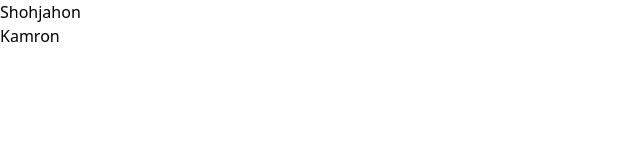
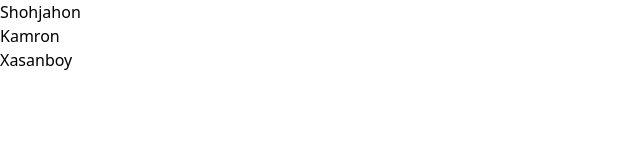
Before and after one commit to shohjahon-asqarov/it-start, a React (Vite) app: page / in a window 1280 px wide. Shown: the top 160 px of the page, without its empty margins (0-640 px from the left). Built offline with nearby package versions, Linux system fonts and the light colour scheme.

Commit message:
finished

```diff
--- a/src/App.jsx
+++ b/src/App.jsx
@@ -1,12 +1,14 @@
 import React from 'react'
 import Shohjahon from './component/Shohjahon'
 import Kamron from './component/Kamron'
+import Xasan from './component/Xasan'
 
 const App = () => {
   return (
     <div>
       <Shohjahon />
       <Kamron />
+      <Xasan />
     </div>
   )
 }
```
